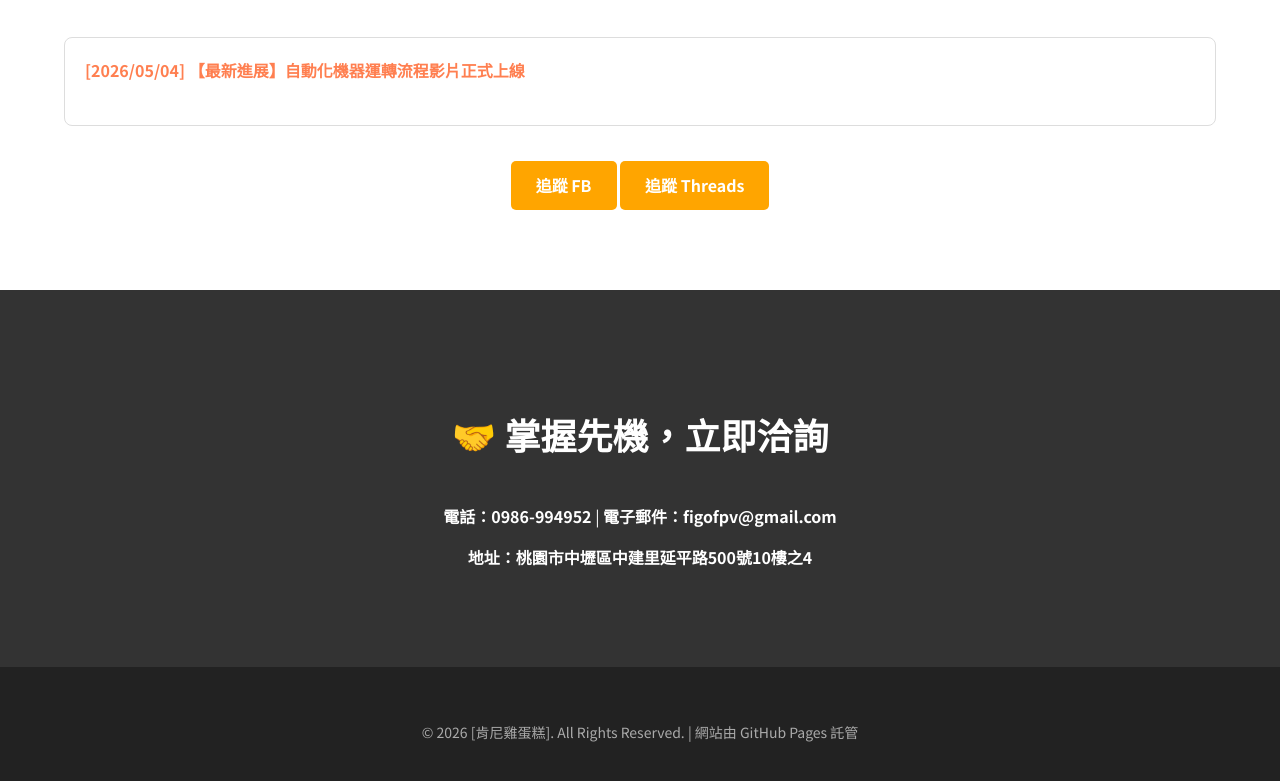
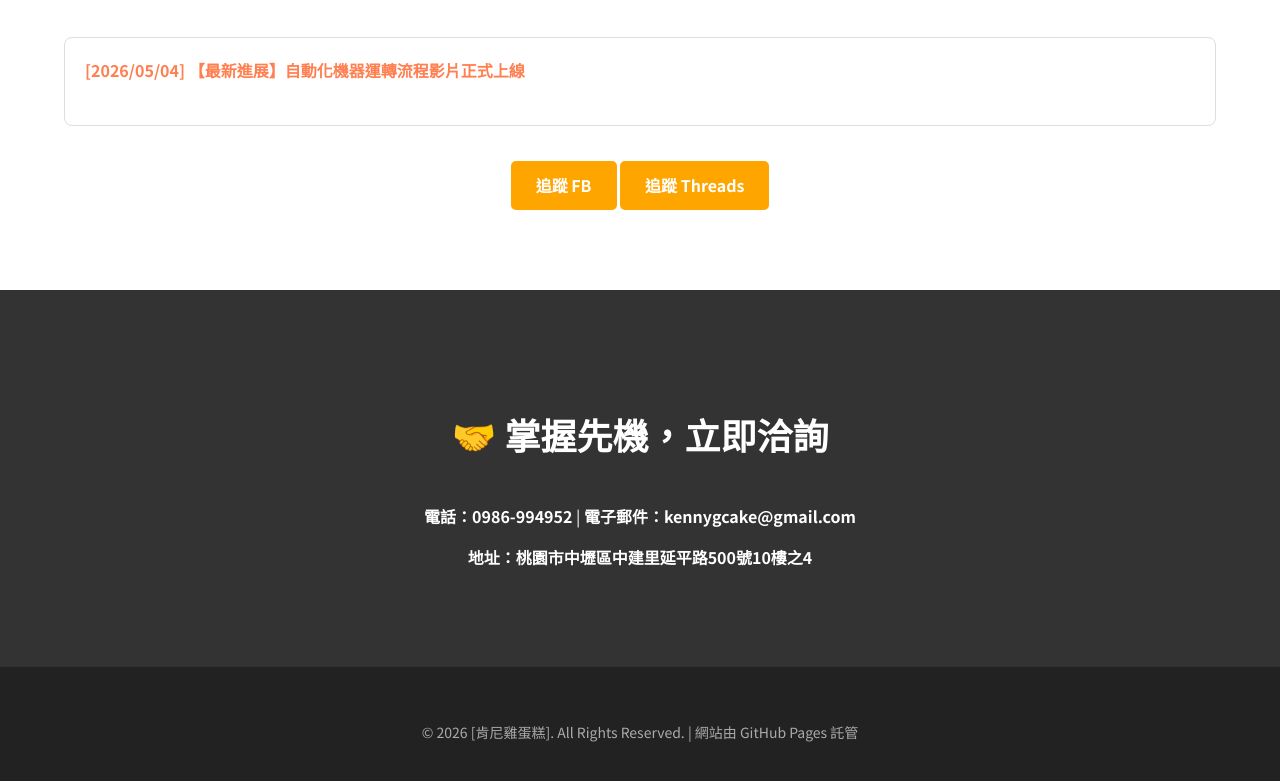
Before and after one commit to KennydaG8/KennyGCake, a plain HTML site: page index.html in a window 1280 px wide. Shown: the part 4691-5472 px from the top of the page. Drawn offline with Linux system fonts and the light colour scheme.

Commit message:
Update index.html

```diff
--- a/index.html
+++ b/index.html
@@ -194,7 +194,7 @@
   <section class="contact-section" id="contact">
    <div class="container">
     <h3>🤝 掌握先機，立即洽詢</h3>
-    <p><strong>電話：0986-994952</strong> | <strong>電子郵件：figofpv@gmail.com</strong></p>
+    <p><strong>電話：0986-994952</strong> | <strong>電子郵件：kennygcake@gmail.com</strong></p>
     <p><strong>地址：桃園市中壢區中建里延平路500號10樓之4</strong></p>
    </div>
   </section>
```
